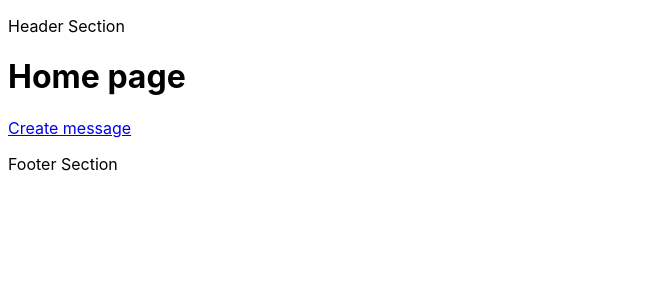
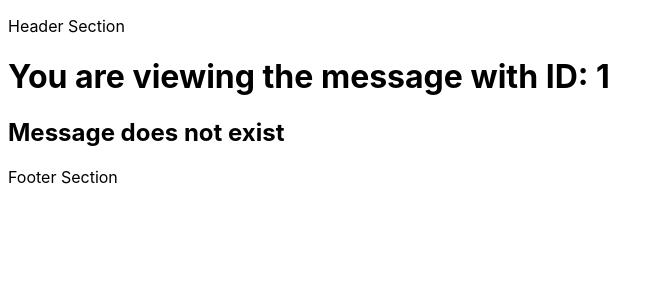
Before and after one commit to bl3ck/secrete-message, a React (Vite) app: page /message/1 in a window 1280 px wide. Before the commit this address led to /. Shown: the top 300 px of the page, without its empty margins (0-663 px from the left). Built offline with nearby package versions, Linux system fonts and the light colour scheme; no server answers; the database is empty.

Commit message:
Ensures user can view any given message

```diff
--- a/src/App.jsx
+++ b/src/App.jsx
@@ -4,6 +4,7 @@ import Login from './pages/Login'
 import Home from './pages/Home'
 import Header from './components/Header'
 import Footer from './components/Footer'
+import ViewMessage from './pages/ViewMessage'
 
 export default function App () {
     return(
@@ -14,6 +15,7 @@ export default function App () {
                     <Route path='/' element={<Home />}/>
                     <Route path='/create-message' element={<CreateMessage />}/>
                     <Route path='/login' element={<Login />} />
+                    <Route path='/message/:messageID' element={<ViewMessage />} />
                     <Route path='*' element={<Navigate to='/' />} />
                 </Routes>
                 <Footer />
--- /dev/null
+++ b/src/pages/ViewMessage.jsx
@@ -0,0 +1,30 @@
+import { collection, doc, getDoc } from "firebase/firestore"
+import { useEffect, useState } from "react"
+import { useParams } from "react-router-dom"
+import { db } from "../firebase"
+
+
+export default function ViewMessage(){
+    const [message, setMessage] = useState({})
+    const {messageID} = useParams()
+    useEffect( () => {
+        const getMessage = async (entryId) => {
+            const docRef = doc(db, 'messages', entryId);
+            const docSnap = await getDoc(docRef);
+            if(docSnap.exists()){
+                const data = { ...docSnap.data(), id: docSnap.id };
+                setMessage(data)
+            } else {
+                setMessage({msg:'Message does not exist'})
+            }
+        }
+        getMessage(messageID)
+    }, [])
+
+    return(
+        <>
+            <h1>You are viewing the message with ID: {messageID}</h1>
+            <h2>{message.msg}</h2>
+        </>
+    )
+}
```
